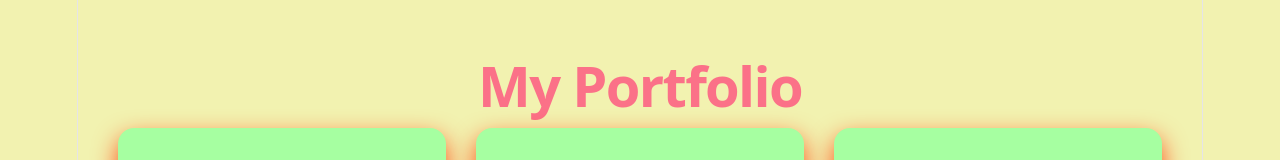
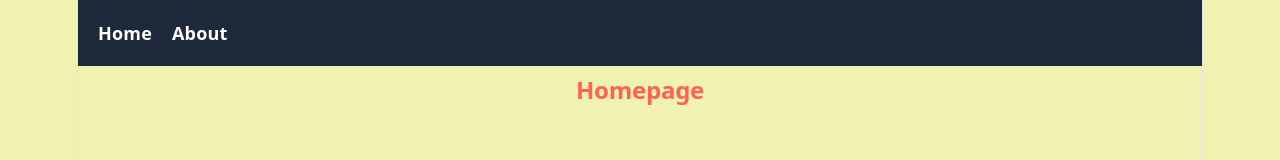
Before and after one commit to jakobkorling/React-Project, a React (Vite) app in the folder react-project/: page / in a window 1280 px wide. Shown: the top 160 px of the page. Built offline with nearby package versions, Linux system fonts and the light colour scheme.

Commit message:
Added pages and navbar

```diff
--- a/react-project/package.json
+++ b/react-project/package.json
@@ -11,7 +11,8 @@
   },
   "dependencies": {
     "react": "^19.2.5",
-    "react-dom": "^19.2.5"
+    "react-dom": "^19.2.5",
+    "react-router-dom": "^7.14.2"
   },
   "devDependencies": {
     "@eslint/js": "^9.39.4",
--- a/react-project/src/App.jsx
+++ b/react-project/src/App.jsx
@@ -1,11 +1,21 @@
-import PreviousProjects from "./Components/Previous-projects"
+import {BrowserRouter, Routes, Route} from "react-router-dom";
+import PreviousProjects from "./Components/Previous-projects.jsx";
+import Home from "./pages/home.jsx";
+import About from "./pages/about.jsx";
+import Navbar from "./navbar.jsx";
 
 function App() {
   return (
     <>
-      <PreviousProjects></PreviousProjects>
+      <BrowserRouter>
+        <Navbar />
+        <Routes>
+            <Route path="/" element={<Home/>}/>
+            <Route path="/about" element={<About/>}/>
+        </Routes>
+      </BrowserRouter>
     </>
   )
 }
 
-export default App
+export default App;
--- a/react-project/src/Components/Previous-projects.css
+++ b/react-project/src/Components/Previous-projects.css
@@ -27,3 +27,22 @@ h2 {
     font-weight: bold;
     margin-top: 10px;
 }
+
+/* Navbar */
+
+nav {
+    display: flex;
+    gap: 20px;
+    padding: 20px;
+    background: #1e293b;
+}
+
+nav a {
+    color: white;
+    text-decoration: none;
+    font-weight: bold;
+}
+
+nav a:hover {
+    color: #38bdf8;
+}
--- /dev/null
+++ b/react-project/src/navbar.jsx
@@ -0,0 +1,13 @@
+import { Link } from "react-router-dom";
+
+
+function Navbar() {
+    return(
+        <nav>
+            <Link to="/">Home</Link>
+            <Link to="/about">About</Link>
+        </nav>
+    );
+}
+
+export default Navbar;
--- /dev/null
+++ b/react-project/src/pages/About.jsx
@@ -0,0 +1,12 @@
+import PreviousProjects from "../Components/Previous-projects.jsx";
+
+function About () {
+    return(
+        <div>
+            <h2>About</h2>
+            <PreviousProjects></PreviousProjects>
+        </div>
+    )
+}
+
+export default About;
--- /dev/null
+++ b/react-project/src/pages/Home.jsx
@@ -0,0 +1,12 @@
+import PreviousProjects from "../Components/Previous-projects.jsx";
+
+function Home () {
+    return(
+        <div>
+            <h2>Homepage</h2>
+            <PreviousProjects></PreviousProjects>
+        </div>
+    )
+}
+
+export default Home;
```
Also changed, not shown: 1 other file (tests, documents, lock files or other folders).
